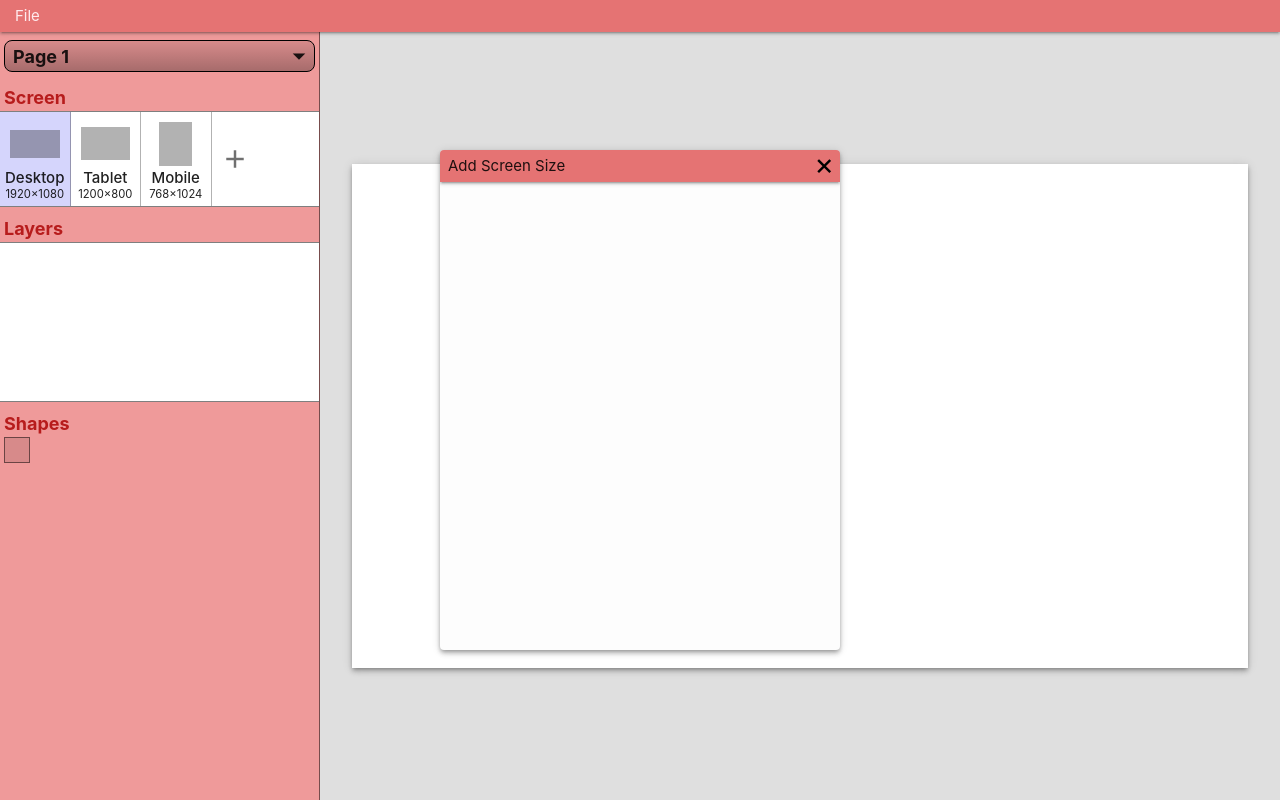
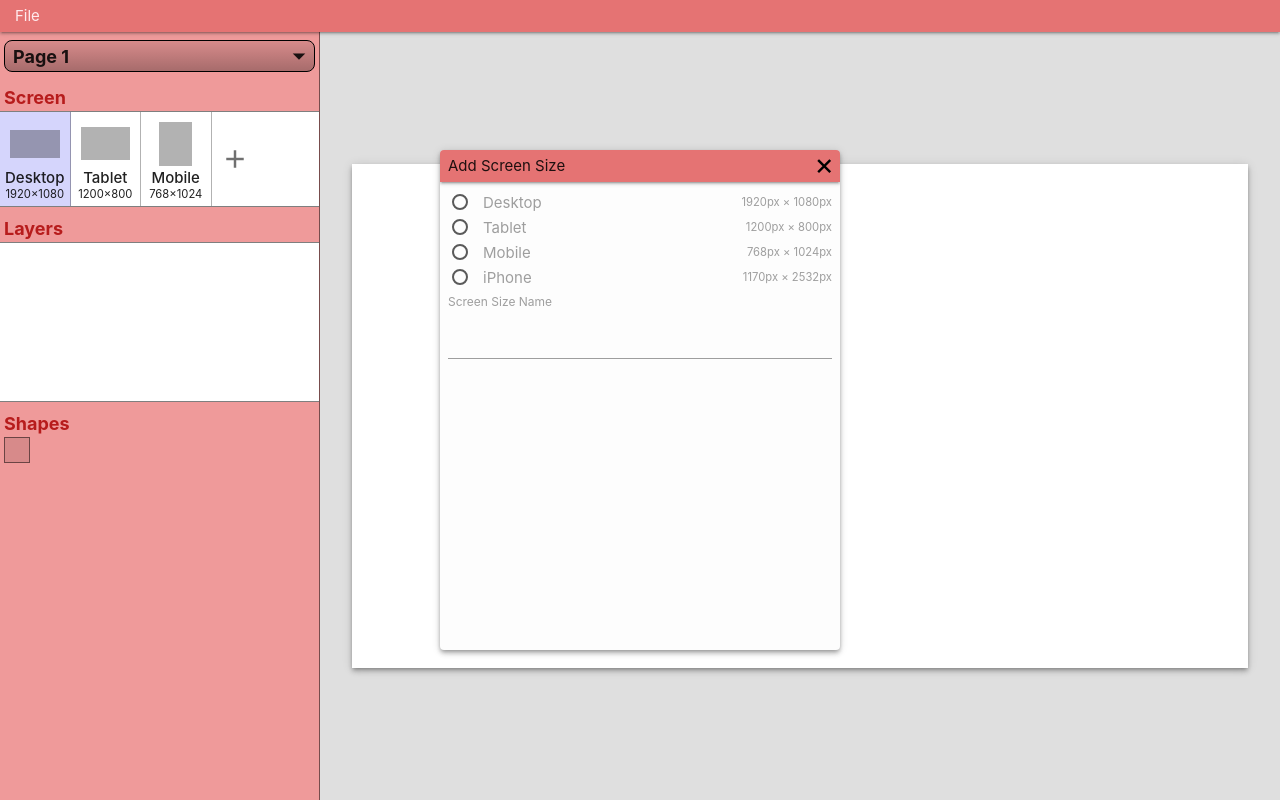
Before and after one commit to ShaneByrne0963/wirefree, a React (Vite) app: page / in a window 1280 px wide. Both pictures are taken after a click on the button "add". Built offline with nearby package versions, Linux system fonts and the light colour scheme.

Commit message:
Add default screen sizes to context

```diff
--- a/src/App.tsx
+++ b/src/App.tsx
@@ -1,7 +1,7 @@
 import NavBar from "./components/navbar/NavBar";
 import SidePanel from "./components/side-panel/SidePanel";
 import CanvasContainer from "./components/canvas/CanvasContainer";
-import WindowContainer from "./components/Window";
+import WindowContainer from "./components/window/Window";
 import { ThemeContext } from "./context";
 import { useState } from "react";
 
--- a/src/assets/css/window.css
+++ b/src/assets/css/window.css
@@ -48,3 +48,24 @@
   margin-bottom: 4px;
   cursor: pointer;
 }
+
+#window-body {
+  overflow-x: hidden;
+  overflow-y: auto;
+  height: 100%;
+  padding: 8px;
+}
+
+/* Add Screen Sizes */
+
+.screen-size-radio-text {
+  display: inline-block;
+  width: 100%;
+}
+
+.screen-size-radio-text>div {
+  width: 100%;
+  display: flex;
+  align-items: center;
+  justify-content: space-between;
+}
--- a/src/components/side-panel/AddScreenSize.tsx
+++ b/src/components/side-panel/AddScreenSize.tsx
@@ -1,5 +1,5 @@
 import { useDispatch } from "react-redux";
-import { setWindow } from "../../state/window/WindowSlice";
+import { setWindow } from "../../state/window/windowSlice";
 
 function AddScreenSize() {
   const dispatch = useDispatch();
--- /dev/null
+++ b/src/components/window/AddScreenSizeWindow.tsx
@@ -0,0 +1,35 @@
+import { defaultScreenSizes } from "../../context";
+
+function AddScreenSizeWindow() {
+  return (
+    <>
+      {defaultScreenSizes.map((item, count) => {
+        return (
+          <div key={"screen-size-" + count}>
+            <label>
+              <input
+                type="radio"
+                name="select-screen-option"
+                className="with-gap"
+                value={count}
+              ></input>
+              <span className="screen-size-radio-text">
+                <div>
+                  <div>{item.name}</div>
+                  <small>
+                    {item.width}px &times; {item.height}px
+                  </small>
+                </div>
+              </span>
+            </label>
+          </div>
+        );
+      })}
+
+      <label htmlFor="screen-size-name">Screen Size Name</label>
+      <input id="screen-size-name" type="text"></input>
+    </>
+  );
+}
+
+export default AddScreenSizeWindow;
--- a/src/components/Window.tsx
+++ b/src/components/window/Window.tsx
@@ -1,12 +1,12 @@
 import { useDispatch, useSelector } from "react-redux";
-import { RootState } from "../state/store";
+import { RootState } from "../../state/store";
 import { useContext } from "react";
-import { ThemeContext } from "../context";
-import { closeWindow } from "../state/window/WindowSlice";
+import { ThemeContext } from "../../context";
+import { closeWindow } from "../../state/window/windowSlice";
+import AddScreenSizeWindow from "./AddScreenSizeWindow";
 
 function WindowContainer() {
   const isActive = useSelector((state: RootState) => state.window.active);
-  console.log(isActive);
 
   return (
     <div id="window-container" className={isActive ? "active" : ""}>
@@ -35,6 +35,11 @@ function Window() {
           &times;
         </button>
       </div>
+      <div id="window-body">
+        {label === "Add Screen Size" && (
+          <AddScreenSizeWindow></AddScreenSizeWindow>
+        )}
+      </div>
     </div>
   );
 }
--- a/src/context.ts
+++ b/src/context.ts
@@ -1,3 +1,11 @@
 import { createContext } from "react";
 
+// Default Screen Sizes
+export const defaultScreenSizes = [
+  { name: "Desktop", width: 1920, height: 1080 },
+  { name: "Tablet", width: 1200, height: 800 },
+  { name: "Mobile", width: 768, height: 1024 },
+  { name: "iPhone", width: 1170, height: 2532 },
+];
+
 export const ThemeContext = createContext('red');
--- a/src/state/store.ts
+++ b/src/state/store.ts
@@ -1,5 +1,5 @@
 import { configureStore } from "@reduxjs/toolkit";
-import windowReducer from './window/WindowSlice.ts'
+import windowReducer from './window/windowSlice.ts'
 
 export const store = configureStore({
   reducer: {
--- a/src/state/window/windowSlice.ts
+++ b/src/state/window/windowSlice.ts
@@ -18,7 +18,7 @@ const windowProperties = {
   addScreenSize: {
     label: "Add Screen Size",
     width: 400,
-    height: 500
+    height: 500,
   }
 }
 
```
Also changed, not shown: src/state/screenSize/screenSizeSlice.ts (added, +33 -0 lines).
